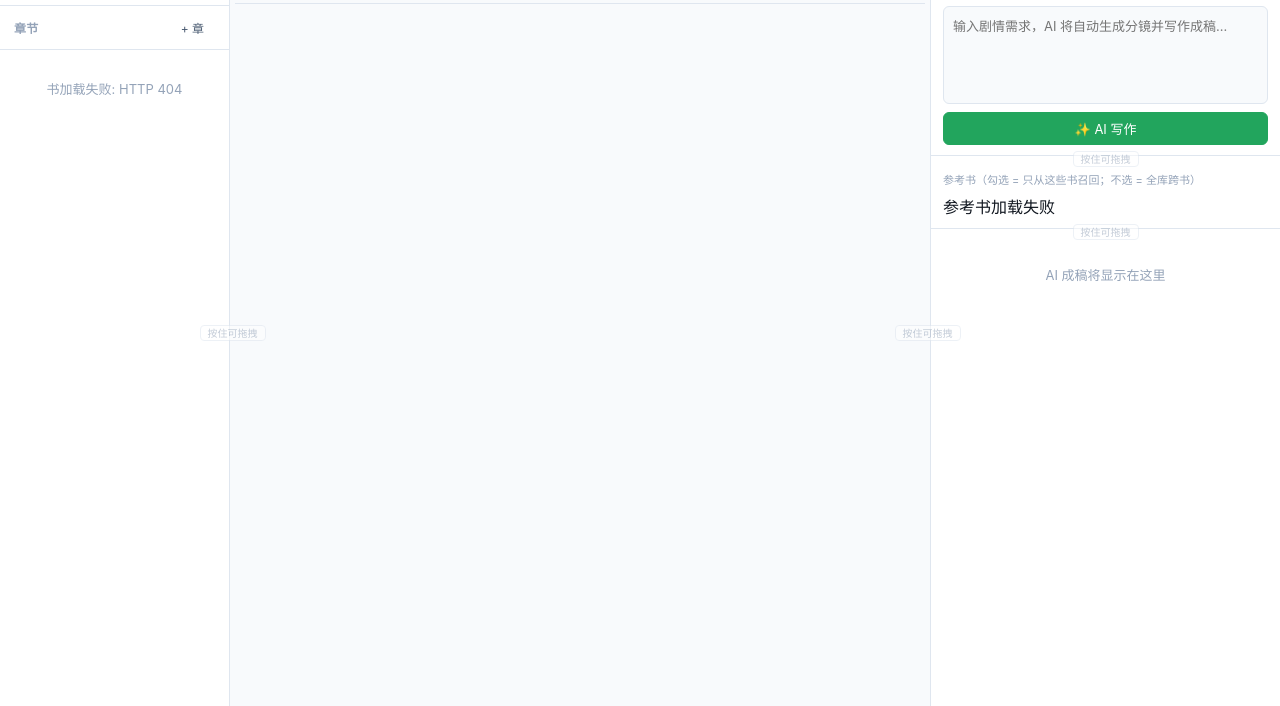
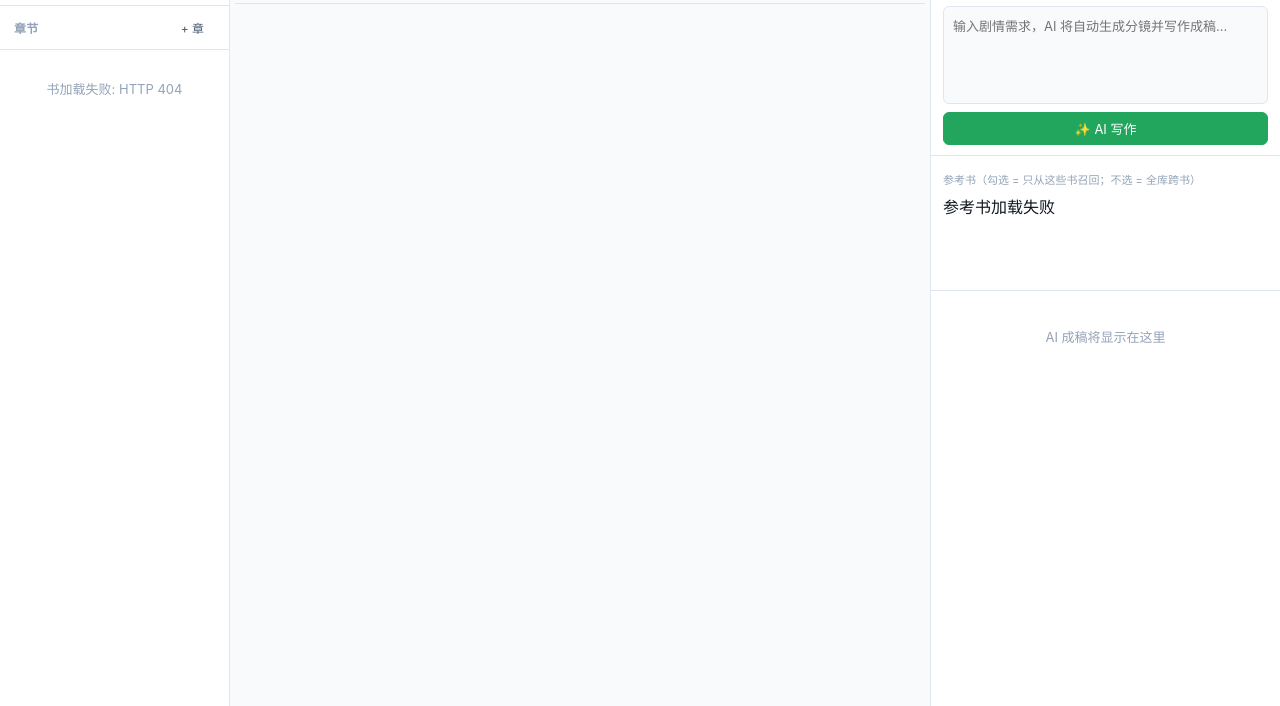
Before and after one commit to witch997/NovelyWrite, a plain HTML site: page webview/index.html in a window 1280 px wide. Shown: the part 94-800 px from the top of the page. Drawn offline with Linux system fonts and the light colour scheme; no server answers.

Commit message:
fix: AI 栏改为绝对定位统一排布, 物理上杜绝跨栏/覆盖; 删除拖拽条灰色小字
- 删除 splitter-label 灰色小字标注
- AI 栏三块+两条拖拽条全部 position:absolute, top/height 由
  layoutAiPanel 一次算清: 输入/参考书用 JS 变量, 成稿区贴底占剩余
- 拖拽只改 JS 变量(inputH/refH)再整面板重排, 区块边界=拖拽条位置,
  不存在 flex-basis/内容高度反馈, 不可能跨过分栏

```diff
--- a/webview/app.js
+++ b/webview/app.js
@@ -431,26 +431,37 @@
     const inputSec = $("aiInputSec"), refSec = $("aiRefSec"), resultSec = $("aiResultSec");
     const spH1 = document.querySelector('.splitter-h[data-split="aiInput"]');
     const spH2 = document.querySelector('.splitter-h[data-split="aiRef"]');
-    const SPLIT_H = 10; // 两条行高拖拽条总高
 
     // 恢复记忆尺寸（列宽）
     const savedL = Number(localStorage.getItem("nw-left-w"));
     const savedR = Number(localStorage.getItem("nw-right-w"));
     if (savedL > 0) left.style.width = Math.min(savedL, layoutW() * 0.6) + "px";
     if (savedR > 0) right.style.width = Math.min(savedR, layoutW() * 0.6) + "px";
-    // 恢复记忆尺寸（输入/参考书区行高）
-    const savedH1 = Number(localStorage.getItem("nw-ai-input-h"));
-    const savedH2 = Number(localStorage.getItem("nw-ai-ref-h"));
-    if (savedH1 >= 110) inputSec.style.height = savedH1 + "px";
-    if (savedH2 >= 60) refSec.style.height = savedH2 + "px";
 
-    /** 重算成稿区高度 = 面板高 − 输入区 − 参考书区 − 分隔条（三块严格互补，成稿区永不覆盖上方） */
+    /* ---------- AI 栏：三块 + 两条拖拽条 绝对定位统一排布 ----------
+     * 输入区/参考书区高度用 JS 变量（记忆/默认），成稿区贴底占剩余。
+     * 所有 top/height 由 layoutAiPanel 一次性计算 → 区块物理上不可能跨栏/互相覆盖。 */
+    let inputH = Math.max(110, Number(localStorage.getItem("nw-ai-input-h")) || 160);
+    let refH = Math.max(60, Number(localStorage.getItem("nw-ai-ref-h")) || 130);
+    const SPLIT = 5; // 单条拖拽条高
+
     function layoutAiPanel() {
       const panelH = panel.getBoundingClientRect().height;
       if (!panelH) return;
-      const inputH = inputSec.getBoundingClientRect().height;
-      const refH = refSec.getBoundingClientRect().height;
-      resultSec.style.height = Math.max(80, panelH - inputH - refH - SPLIT_H) + "px";
+      const resultH = Math.max(80, panelH - inputH - refH - SPLIT * 2);
+      // 输入区
+      inputSec.style.top = "0px";
+      inputSec.style.height = inputH + "px";
+      // 拖拽条1
+      spH1.style.top = inputH + "px";
+      // 参考书区
+      refSec.style.top = inputH + SPLIT + "px";
+      refSec.style.height = refH + "px";
+      // 拖拽条2
+      spH2.style.top = inputH + SPLIT + refH + "px";
+      // 成稿区（贴底）
+      resultSec.style.top = inputH + SPLIT * 2 + refH + "px";
+      resultSec.style.height = resultH + "px";
     }
     layoutAiPanel();
 
@@ -481,23 +492,23 @@
       });
     }
 
-    /** 行高拖拽：只调目标块高度（带 clamp），成稿区高度由 layoutAiPanel 重算。
-     *  pointer events + setPointerCapture：鼠标移出窗口也不丢事件，杜绝卡死。 */
-    function dragRow(spEl, target, saveKey, minH) {
+    /** 行高拖拽：改 JS 变量 inputH/refH（带 clamp），layoutAiPanel 重排全部区块。
+     *  pointer events + setPointerCapture：鼠标移出窗口不丢事件，杜绝卡死。 */
+    function dragRow(spEl, kind, saveKey, minH) {
       spEl.addEventListener("pointerdown", (e) => {
         e.preventDefault();
         spEl.setPointerCapture?.(e.pointerId);
         spEl.classList.add("dragging");
         const startY = e.clientY;
-        const startH = target.getBoundingClientRect().height;
-        const other = target === inputSec ? refSec : inputSec; // 另一块固定高度
+        const startH = kind === "input" ? inputH : refH;
         const move = (ev) => {
           const panelH = panel.getBoundingClientRect().height;
-          const otherH = other.getBoundingClientRect().height;
-          const maxH = panelH - otherH - 80 - SPLIT_H; // 给成稿区至少留 80px
+          const otherH = kind === "input" ? refH : inputH;
+          // 目标块上限 = 面板 − 另一块 − 成稿区最小(80) − 两条拖拽条
+          const maxH = panelH - otherH - 80 - SPLIT * 2;
           const h = Math.max(minH, Math.min(startH + (ev.clientY - startY), maxH));
-          target.style.height = h + "px";
-          layoutAiPanel(); // 成稿区跟随重算
+          if (kind === "input") inputH = h; else refH = h;
+          layoutAiPanel();
         };
         const up = (ev) => {
           spEl.classList.remove("dragging");
@@ -505,7 +516,7 @@
           document.removeEventListener("pointermove", move);
           document.removeEventListener("pointerup", up);
           document.removeEventListener("pointercancel", up);
-          localStorage.setItem(saveKey, String(Math.round(target.getBoundingClientRect().height)));
+          localStorage.setItem(saveKey, String(Math.round(kind === "input" ? inputH : refH)));
         };
         document.addEventListener("pointermove", move);
         document.addEventListener("pointerup", up);
@@ -515,8 +526,8 @@
 
     dragCol(spLeft, left, "nw-left-w", true);
     dragCol(spRight, right, "nw-right-w", false);
-    dragRow(spH1, inputSec, "nw-ai-input-h", 110); // 输入区：需容纳按钮+输入框
-    dragRow(spH2, refSec, "nw-ai-ref-h", 60);       // 参考书区：标题+可滚动列表
+    dragRow(spH1, "input", "nw-ai-input-h", 110); // 输入区：需容纳按钮+输入框
+    dragRow(spH2, "ref", "nw-ai-ref-h", 60);       // 参考书区：标题+可滚动列表
     window.addEventListener("resize", () => layoutAiPanel());
   }
 
--- a/webview/index.html
+++ b/webview/index.html
@@ -36,7 +36,7 @@
       <div class="placeholder">先选择或新建一本书<br>再「+ 章」开始写作</div>
     </div>
   </aside>
-  <div class="splitter-v" data-split="left"><span class="splitter-label">按住可拖拽</span></div>
+  <div class="splitter-v" data-split="left"></div>
 
   <!-- 中栏：写作编辑器（保存/清空在此） -->
   <section class="pane pane-center">
@@ -52,7 +52,7 @@
       <div id="vditor"></div>
     </div>
   </section>
-  <div class="splitter-v" data-split="right"><span class="splitter-label">按住可拖拽</span></div>
+  <div class="splitter-v" data-split="right"></div>
 
   <!-- 右栏：AI 参考（写作按钮 + 输入需求 + 参考书 + AI 成稿，内部可调高） -->
   <aside class="pane pane-right" id="paneRight">
@@ -64,12 +64,12 @@
         <textarea id="aiPrompt" placeholder="输入剧情需求，AI 将自动生成分镜并写作成稿…"></textarea>
         <button id="btnGenerate" class="btn btn-accent">✨ AI 写作</button>
       </div>
-      <div class="splitter-h" data-split="aiInput"><span class="splitter-label">按住可拖拽</span></div>
+      <div class="splitter-h" data-split="aiInput"></div>
       <div class="ai-sec" id="aiRefSec">
         <div class="ref-pool-title">参考书（勾选 = 只从这些书召回；不选 = 全库跨书）</div>
         <div id="refPoolList" class="ref-pool-list"><span class="muted">加载中…</span></div>
       </div>
-      <div class="splitter-h" data-split="aiRef"><span class="splitter-label">按住可拖拽</span></div>
+      <div class="splitter-h" data-split="aiRef"></div>
       <div class="ai-sec ai-result-sec" id="aiResultSec">
         <div id="aiResult" class="ai-result">
           <div class="placeholder">AI 成稿将显示在这里</div>
--- a/webview/style.css
+++ b/webview/style.css
@@ -140,31 +140,11 @@ body {
 
 /* 列宽拖拽条（左|中 与 中|右 之间） */
 .splitter-v {
-  position: relative;
   flex-shrink: 0; width: 5px; cursor: col-resize;
   background: transparent; z-index: 5;
   transition: background var(--dur) var(--ease);
 }
 .splitter-v:hover, .splitter-v.dragging { background: var(--brand); opacity: 0.45; }
-
-/* 拖拽条居中标注：灰色小字（悬停/拖动时加深） */
-.splitter-label {
-  position: absolute; top: 50%; left: 50%;
-  transform: translate(-50%, -50%);
-  font-size: 10px; line-height: 1;
-  color: var(--label-tertiary);
-  background: var(--bg-module);
-  border: 1px solid var(--border);
-  border-radius: 4px;
-  padding: 2px 7px;
-  white-space: nowrap;
-  opacity: 0.55;
-  pointer-events: none; /* 不拦截拖拽 */
-  z-index: 6;
-  transition: opacity var(--dur) var(--ease);
-}
-.splitter-v:hover .splitter-label, .splitter-h:hover .splitter-label,
-.splitter-v.dragging .splitter-label, .splitter-h.dragging .splitter-label { opacity: 1; }
 
 /* 左栏大纲 */
 #outlineList { padding: 10px; }
@@ -196,19 +176,19 @@ body {
 .editor-actions { display: flex; align-items: center; gap: 8px; }
 .word-count { font-size: 12px; color: var(--label-tertiary); font-variant-numeric: tabular-nums; margin-right: 4px; }
 
-/* 右栏 AI（写作按钮 + 输入需求 + 参考书 + 结果，内部三块可拖高） */
-#aiPanel { display: flex; flex-direction: column; overflow: hidden; }
-.ai-sec { flex-shrink: 0; padding: 10px 12px; border-bottom: 1px solid var(--border); }
+/* 右栏 AI：三块 + 两条拖拽条全部绝对定位（JS 统一排布，物理上不可能跨栏/覆盖） */
+#aiPanel { position: relative; overflow: hidden; }
+.ai-sec { position: absolute; left: 0; right: 0; padding: 10px 12px; border-bottom: 1px solid var(--border); }
 /* 输入区：输入框在上方占满本栏高度，AI 写作按钮在下方 */
 #aiInputSec {
+  top: 0;
   display: flex; flex-direction: column; gap: 8px;
-  height: 160px; /* 初始高度；拖拽 splitter 调整时输入框随本栏伸缩 */
-  overflow: hidden; /* 高度收缩时裁剪溢出内容，防止按钮/输入框溢出到分隔条下方 */
+  overflow: hidden; /* 高度收缩时裁剪溢出内容 */
 }
 #aiInputSec #aiPrompt { flex: 1 1 auto; min-height: 0; }
 #aiInputSec #btnGenerate { flex-shrink: 0; }
-/* 成稿区：高度由 JS 精确计算（面板高 − 输入 − 参考书 − 分隔条），不参与 flex 自适应 */
-#aiResultSec { flex-shrink: 0; overflow-y: auto; padding: 0; border-bottom: none; }
+/* 成稿区：内容滚动 */
+#aiResultSec { overflow-y: auto; padding: 0; border-bottom: none; }
 #aiResult { padding: 12px; }
 #aiPrompt {
   width: 100%; resize: none;
@@ -218,10 +198,10 @@ body {
   transition: border-color var(--dur) var(--ease);
 }
 #aiPrompt:focus { outline: none; border-color: var(--brand); }
-/* 右栏内行高拖拽条（输入↔参考书 / 参考书↔成稿） */
+/* 行高拖拽条（AI 栏内，绝对定位由 JS 排布） */
 .splitter-h {
-  position: relative;
-  flex-shrink: 0; height: 5px; cursor: row-resize;
+  position: absolute; left: 0; right: 0; height: 5px;
+  cursor: row-resize;
   background: transparent; z-index: 5;
   transition: background var(--dur) var(--ease);
 }
```
